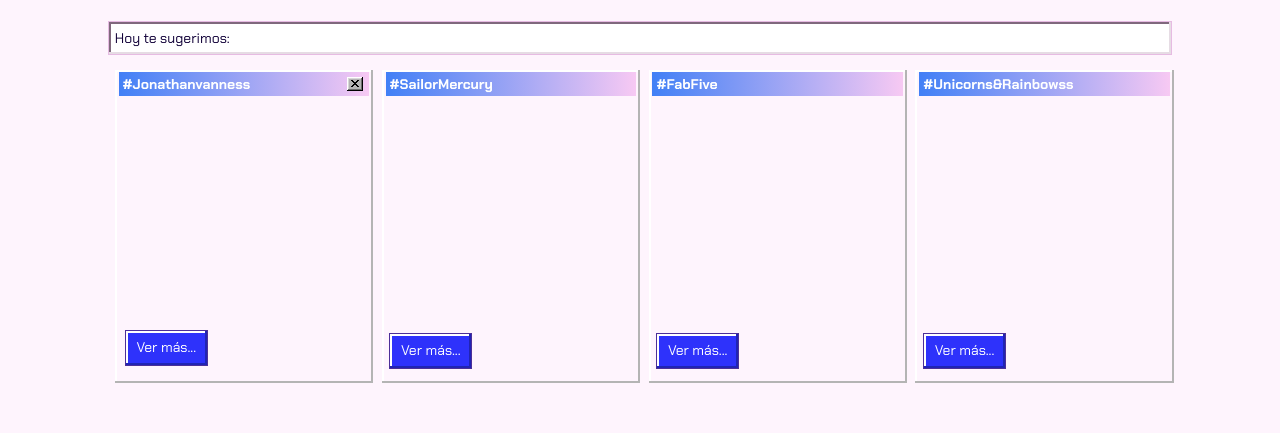
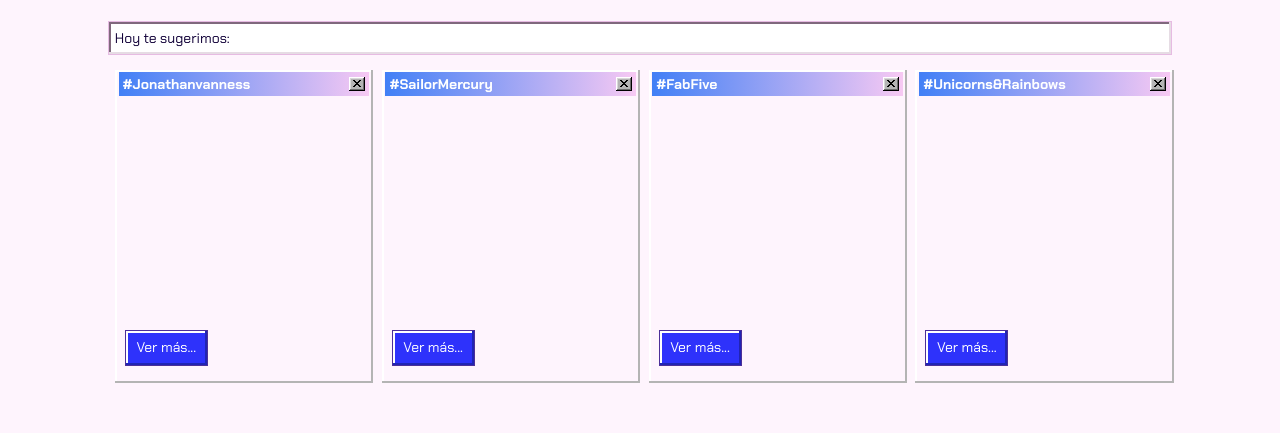
Before and after one commit to nataliacamero/proyecto-gifos, a plain HTML site: page index.html in a window 1280 px wide. Shown: the part 268-701 px from the top of the page. Drawn offline with Linux system fonts and the light colour scheme.

Commit message:
Cajas completas gifs sugerimos

```diff
--- a/Koala/_bloques.scss
+++ b/Koala/_bloques.scss
@@ -39,6 +39,23 @@ body {
       top: 237px;
       left: -80px;
     }
+    .div-superior-pestaña {
+        display: flex;
+        flex-flow: row-reverse;
+        position: relative;
+        width: 100%;
+    }
+
+    .pestaña-1 {
+        z-index: 1;
+        margin-right: 4px;
+    }
+
+    .boton-ver-mas-position {
+        position: absolute;
+        top:260px ;
+        left: 10px;
+    }
 
     .x-close {
         position: absolute;
@@ -46,8 +63,7 @@ body {
         height: 14px;
         z-index: 10000;
         margin-top: 7px;
-        margin-right: 10px;
-
+        right: 8px;
     }
 
 }
@@ -95,23 +111,7 @@ body {
             .caja-gifs-sugeridos-1 {
                 position: relative;
             }
-                .div-superior-pestaña{
-                    display: flex;
-                    flex-flow: row-reverse;
-                    position: relative;
-                    width: 100%;
-                }
-                .pestaña-1 {
-                    z-index: 1;
-                    margin-right: 4px;
-                }
 
-
-                .boton-gif-1 {
-                    position: absolute;
-                    top:260px ;
-                    left: 10px;
-                }
 
 
 
--- a/index.html
+++ b/index.html
@@ -57,10 +57,14 @@
         <div class="caja-sugerimos caja-titulo">
             <h1 class="texto texto--caja-titulo texto--caja-titulo__margin">Hoy te sugerimos:</h1>
         </div>
+
+
         <div class="div-resultado-sugerimos flex-row justify-center">
+
             <div class="caja-gifs-sugeridos-1 caja-gifs-sugeridos cajas-gifs-sugeridos__margin ">
 
                 <div class="div-superior-pestaña">
+
                     <img class="x-close" src="./assets/close.svg" alt="imagen-close">
                     <div class="pestaña-1 pestaña pestaña--gif-sugeridos pestaña--gif-sugeridos__margin align-center">
                         <h2 class="pestaña-texto pestaña--texto__margin ">#Jonathanvanness</h2>
@@ -69,32 +73,58 @@
                 </div>
 
                 <div class="gif"><img src="./" alt=""></div>
-                <div class="boton-gif-1 boton--ver-mas  flex-row justify-center"><a class="boton-texto boton-texto--ver-mas" href="#">Ver más...</a></div>
+                <div class="boton-ver-mas-position boton--ver-mas  flex-row justify-center"><a class="boton-texto boton-texto--ver-mas" href="#">Ver más...</a></div>
             </div>
 
-            <div class="caja-gifs-sugeridos cajas-gifs-sugeridos__margin flex-column align-center">
-                <div class="pestaña pestaña--gif-sugeridos pestaña--gif-sugeridos__margin ">
-                    <h2 class="pestaña-texto pestaña--texto__margin">#SailorMercury</h2>
+            <div class="caja-gifs-sugeridos-1 caja-gifs-sugeridos cajas-gifs-sugeridos__margin ">
+
+                <div class="div-superior-pestaña">
+
+                    <img class="x-close" src="./assets/close.svg" alt="imagen-close">
+                    <div class="pestaña-1 pestaña pestaña--gif-sugeridos pestaña--gif-sugeridos__margin align-center">
+                        <h2 class="pestaña-texto pestaña--texto__margin ">#SailorMercury</h2>
+                    </div>
+
                 </div>
-                <div class="gif"></div>
-                <div class="boton-gif boton--ver-mas flex-row justify-center"><a class="boton-texto boton-texto--ver-mas" href="#">Ver más...</a></div>
+
+                <div class="gif"><img src="./" alt=""></div>
+                <div class="boton-ver-mas-position boton--ver-mas  flex-row justify-center"><a class="boton-texto boton-texto--ver-mas" href="#">Ver más...</a></div>
             </div>
 
-            <div class="caja-gifs-sugeridos cajas-gifs-sugeridos__margin flex-column align-center">
-                <div class="pestaña pestaña--gif-sugeridos pestaña--gif-sugeridos__margin">
-                    <h2 class="pestaña-texto pestaña--texto__margin">#FabFive</h2>
+            <div class="caja-gifs-sugeridos-1 caja-gifs-sugeridos cajas-gifs-sugeridos__margin ">
+
+                <div class="div-superior-pestaña">
+
+                    <img class="x-close" src="./assets/close.svg" alt="imagen-close">
+                    <div class="pestaña-1 pestaña pestaña--gif-sugeridos pestaña--gif-sugeridos__margin align-center">
+                        <h2 class="pestaña-texto pestaña--texto__margin ">#FabFive</h2>
+                    </div>
+
                 </div>
-                <div class="gif"></div>
-                <div class="boton-gif boton--ver-mas flex-row justify-center"><a class="boton-texto boton-texto--ver-mas" href="#">Ver más...</a></div>
+
+                <div class="gif"><img src="./" alt=""></div>
+                <div class="boton-ver-mas-position boton--ver-mas  flex-row justify-center"><a class="boton-texto boton-texto--ver-mas" href="#">Ver más...</a></div>
             </div>
 
-            <div class=" caja-gifs-sugeridos cajas-gifs-sugeridos__margin flex-column align-center">
-                <div class="pestaña pestaña--gif-sugeridos pestaña--gif-sugeridos__margin">
-                    <h2 class="pestaña-texto pestaña--texto__margin">#Unicorns&Rainbowss</h2>
+            <div class="caja-gifs-sugeridos-1 caja-gifs-sugeridos cajas-gifs-sugeridos__margin ">
+
+                <div class="div-superior-pestaña">
+
+                    <img class="x-close" src="./assets/close.svg" alt="imagen-close">
+                    <div class="pestaña-1 pestaña pestaña--gif-sugeridos pestaña--gif-sugeridos__margin align-center">
+                        <h2 class="pestaña-texto pestaña--texto__margin ">#Unicorns&Rainbows</h2>
+                    </div>
+
                 </div>
-                <div class="gif"></div>
-                <div class="boton-gif boton--ver-mas flex-row justify-center"><a class="boton-texto boton-texto--ver-mas" href="#">Ver más...</a></div>
+
+                <div class="gif"><img src="./" alt=""></div>
+                <div class="boton-ver-mas-position boton--ver-mas  flex-row justify-center"><a class="boton-texto boton-texto--ver-mas" href="#">Ver más...</a></div>
             </div>
+
+
+
+
+
         </div>
     </section>
 
```
Also changed, not shown: Koala/estilo.css, 1 other file.
